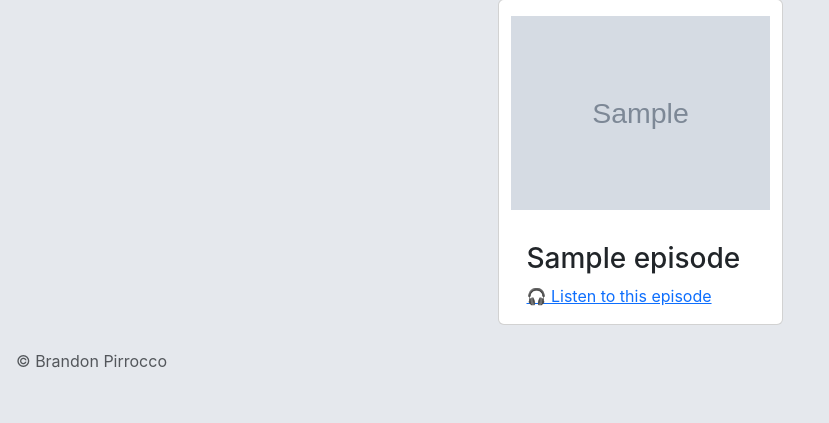
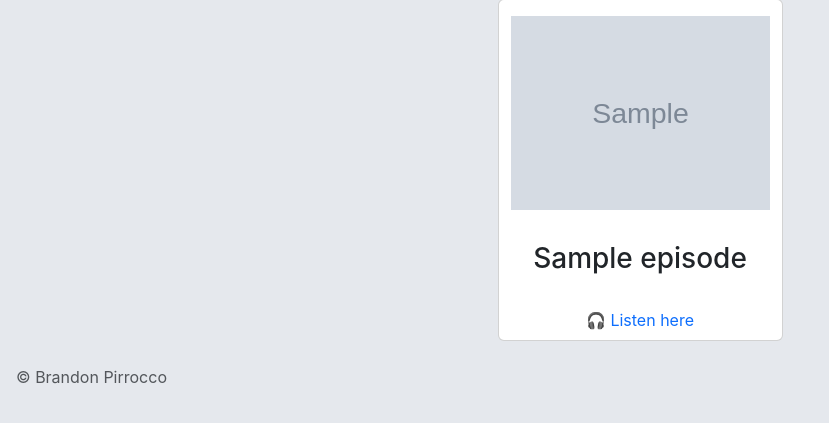
Before and after one commit to bpirrocco/Jomboy-Media-Content-Aggregator, a Django app: page /podcasts/dashboard/ in a window 1280 px wide. Shown: the part 98-521 px from the top of the page, without its empty margins (0-829 px from the left). Run offline with Django 3.2, Linux system fonts and the light colour scheme; a user stored in the database is signed in; tables that the repository leaves empty hold one stand-in row (values such as "Sample post"); grey boxes marked "Sample" are stand-in pictures.

Commit message:
Final dashboard card styling

```diff
--- a/podcasts/templates/dashboard/dashboard.html
+++ b/podcasts/templates/dashboard/dashboard.html
@@ -5,10 +5,8 @@
 
 <main class="container flex-grow-1 align-items-center" id="main">
     <div class="row justify-content-center">
-        <!-- <div class="col">  -->
-
         {% for episode in episodes %}
-                <section class="card w-25 m-2">
+            <section class="card w-25 m-2 text-center">
 
                 <div class="">
                     <img
@@ -17,20 +15,18 @@
                     alt="{{ episode.podcast_name }}"
                     />
                 </div>
-                    <div class="">
-                        <div class="card-body ml-3">
+                <div class="card-body">
                     <h3 class="card-title">{{ episode.title }}</h3>
                     <!-- <p class="card-text">{{ episode.description }}</p> -->
-                        <a href="{{ episode.link }}">
-                            <p class="card-text">🎧 Listen to this episode</p>
+                </div>
+                <div class="card-footer" style="border: none; background-color: white;">
+                    <a href="{{ episode.link }}" style="text-decoration: none;">
+                        🎧 Listen here
                     </a>
-                        </div>
                 </div>
 
             </section>
         {% endfor %}
-
-        <!-- </div>     -->
     </div>
 </main>
 
```
Lines whose indentation alone changed are shown as unchanged.
